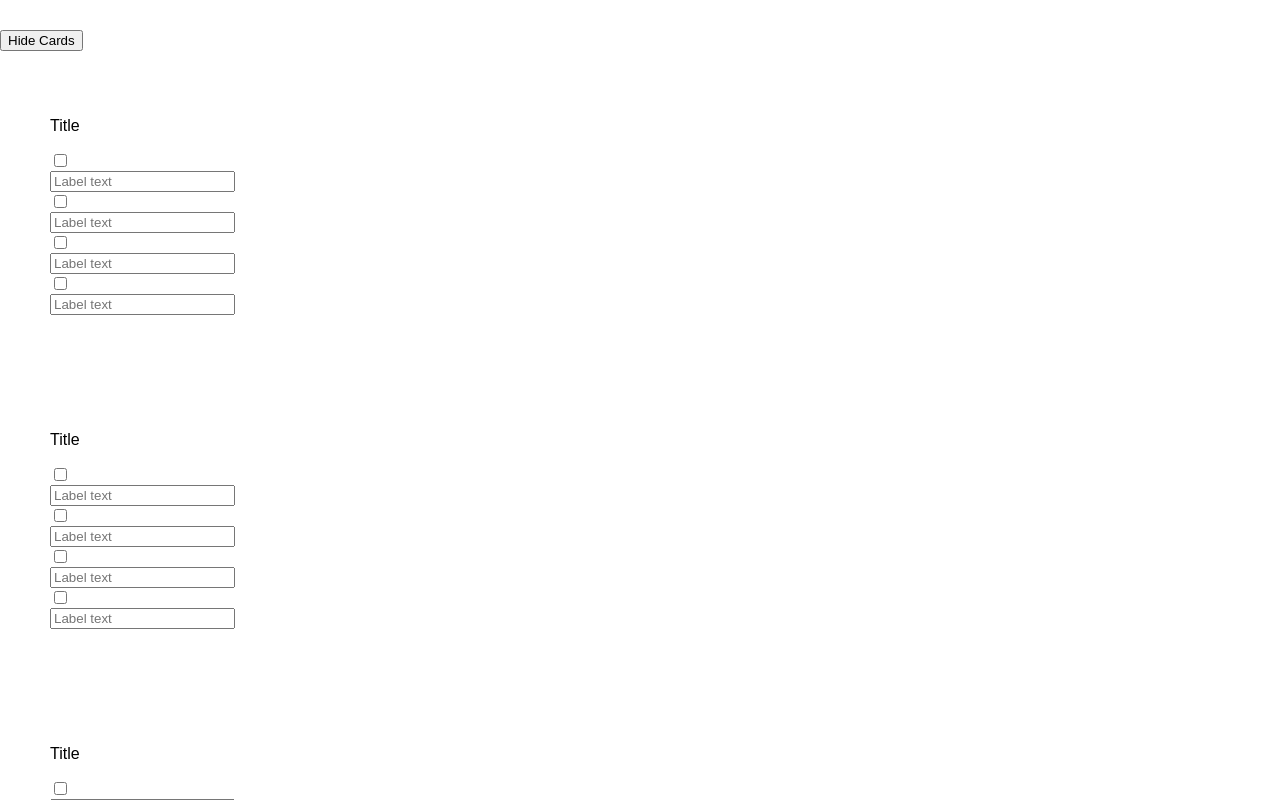
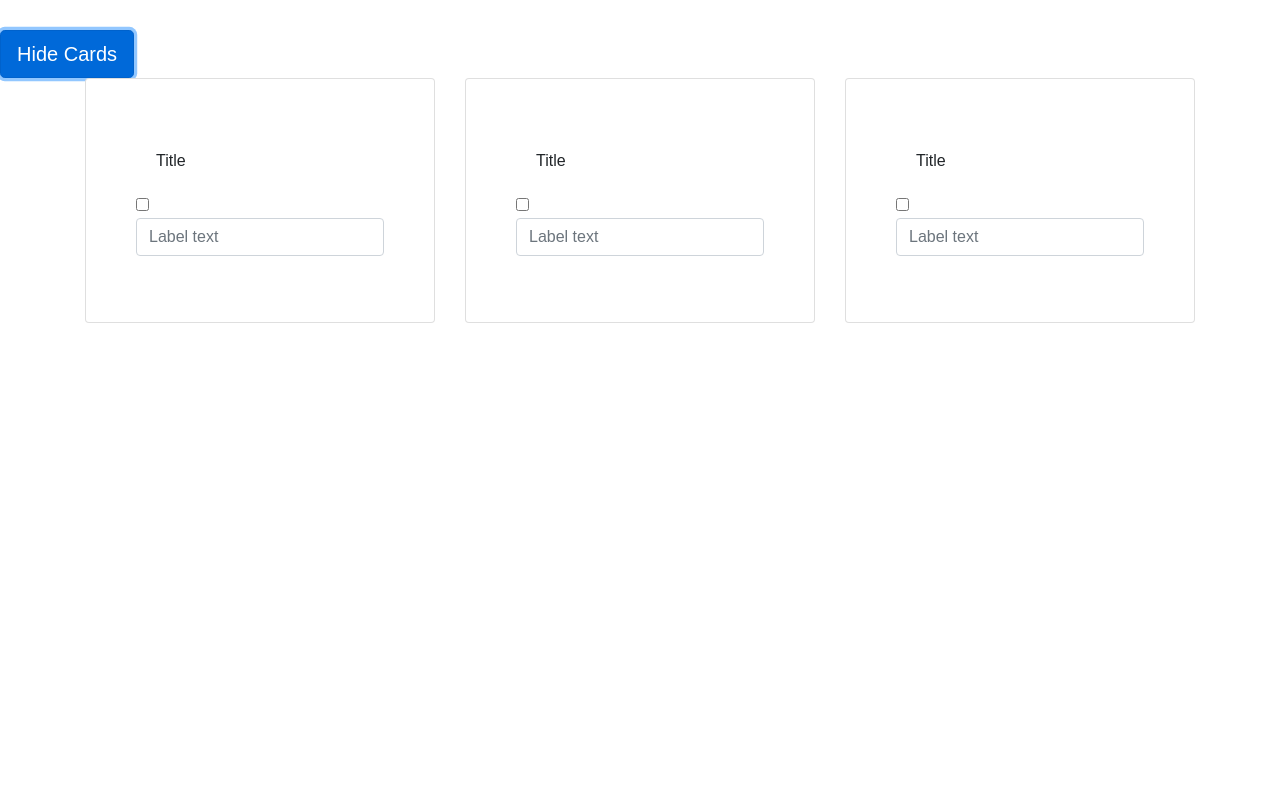
Before and after one commit to edsonfo/repositoryNewCard, a React (Create React App) app: page / in a window 1280 px wide. Both pictures are taken after a click on the button "Hide Cards". Shown: the top 800 px of the page. Built offline with nearby package versions, Linux system fonts and the light colour scheme.

Commit message:
add context

```diff
--- a/src/App.js
+++ b/src/App.js
@@ -1,12 +1,16 @@
 import "./App.css";
+import "bootstrap/dist/css/bootstrap.min.css";
 import Cards from "./components/list-item/Cards";
+import Context from "./components/context/Context";
 
-function App() {
+const App = () => {
   return (
-    <div className="App">
-      <Cards />
-    </div>
+    <Context>
+      <div className="App">
+        <Cards />
+      </div>
+    </Context>
   );
-}
+};
 
 export default App;
--- /dev/null
+++ b/src/components/context/Context.jsx
@@ -0,0 +1,16 @@
+import React, { useState } from "react"
+import ContextTheme, {themes} from "./ContextTheme"
+
+const Context = (props) => {
+  const [themeState, setThemeState] = useState(themes.light)
+  const changeTheme = () => {
+    setThemeState(themeState === themes.dark ? themes.light : themes.dark)
+  }
+  return (
+    <ContextTheme.Provider value={{ themeState, changeTheme }}>
+      {props.children}
+    </ContextTheme.Provider>
+  )
+}
+
+export default Context
--- /dev/null
+++ b/src/components/context/ContextTheme.jsx
@@ -0,0 +1,13 @@
+import React from "react";
+
+export const themes = {
+  dark: {
+    background: "dark",
+  },
+  light: {
+    background: "light",
+  },
+};
+const ContextTheme = React.createContext(themes.dark);
+
+export default ContextTheme;
--- a/src/components/item/CardItem.jsx
+++ b/src/components/item/CardItem.jsx
@@ -1,5 +1,5 @@
 import React from "react";
-import {Card, Col, Form } from "react-bootstrap";
+import { Card, Col, Form } from "react-bootstrap";
 import PropTypes from "prop-types";
 
 import "./card.css";
@@ -12,20 +12,8 @@ const CardItem = ({ item, visible }) => {
           <Card.Body>
             <Card.Text>{item.title}</Card.Text>
           </Card.Body>
-          <Form.Group controlId="formBasicCheckbox">
-            <Form.Check type="checkbox"/>
-            <Form.Control type="text" placeholder="Label text" />
-          </Form.Group>
-          <Form.Group controlId="formBasicCheckbox">
-            <Form.Check type="checkbox"/>
-            <Form.Control type="text" placeholder="Label text" />
-          </Form.Group>
-          <Form.Group controlId="formBasicCheckbox">
-            <Form.Check type="checkbox"/>
-            <Form.Control type="text" placeholder="Label text" />
-          </Form.Group>
-          <Form.Group controlId="formBasicCheckbox">
-            <Form.Check type="checkbox"/>
+          <Form.Group>
+            <Form.Check type="checkbox" />
             <Form.Control type="text" placeholder="Label text" />
           </Form.Group>
         </Card>
@@ -35,6 +23,7 @@ const CardItem = ({ item, visible }) => {
 };
 
 CardItem.propTypes = {
-  CardItem: PropTypes.object.isRequired,
+  item: PropTypes.object.isRequired,
+  visible: PropTypes.bool.isRequired,
 };
 export default CardItem;
--- a/src/components/list-item/Cards.jsx
+++ b/src/components/list-item/Cards.jsx
@@ -1,22 +1,20 @@
-import React, {useState} from "react";
+import React, { useState } from "react";
 import { Button, Container, Row } from "react-bootstrap";
 import CardItem from "../item/CardItem";
 
 // import image2 from './image2.jpg';
 
-
-const Cards = (props)=> {
-
+const Cards = (props) => {
   const [checked, setChecked] = useState({
     checked: false,
-    message: "Hide Cards"
-  })
+    message: "Hide Cards",
+  });
   const handleClick = () => {
     setChecked({
-      checked:!checked.checked,
-      message: !checked.checked ? "Hide Cards" :"Show Cards"
-    })
-  }
+      checked: !checked.checked,
+      message: !checked.checked ? "Hide Cards" : "Show Cards",
+    });
+  };
   const items = [
     {
       id: 1,
@@ -32,8 +30,8 @@ const Cards = (props)=> {
       id: 3,
       title: "Title",
       visible: true,
-    }
-  ]
+    },
+  ];
   return (
     <>
       <Button
@@ -42,7 +40,7 @@ const Cards = (props)=> {
         size="lg"
         onClick={handleClick}
       >
-				{checked.message }
+        {checked.message}
       </Button>
       {checked.checked && (
         <Container>
@@ -54,6 +52,6 @@ const Cards = (props)=> {
         </Container>
       )}
     </>
-	)
-}
+  );
+};
 export default Cards;
```
Lines whose indentation alone changed are shown as unchanged.
